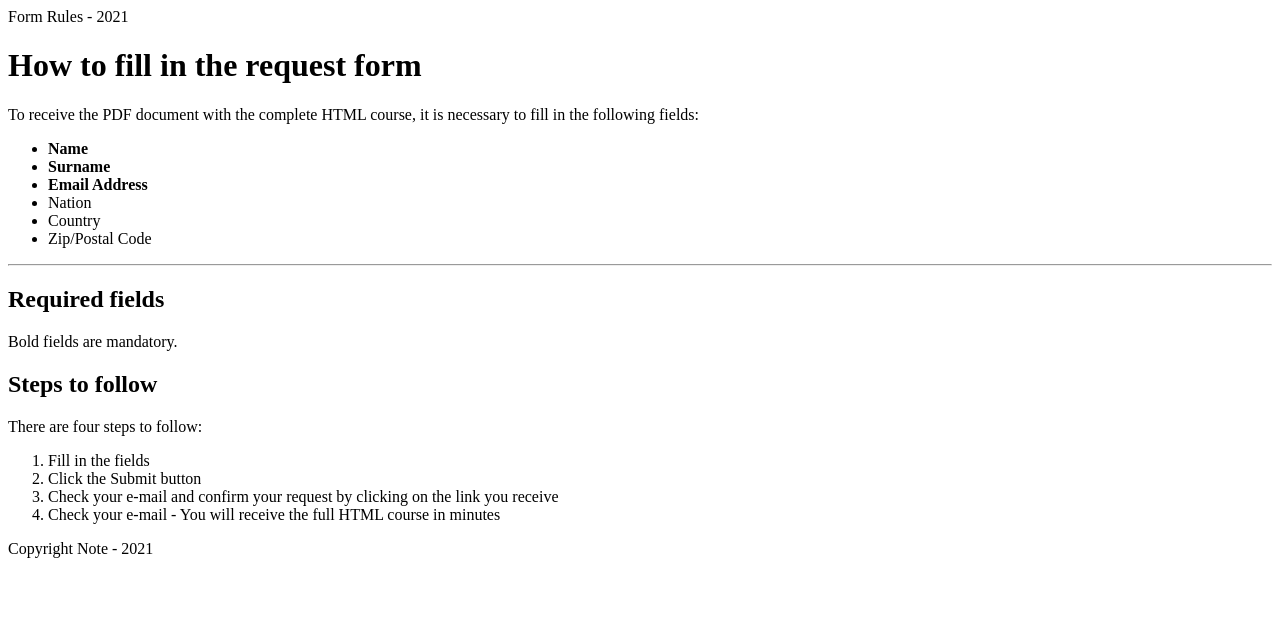
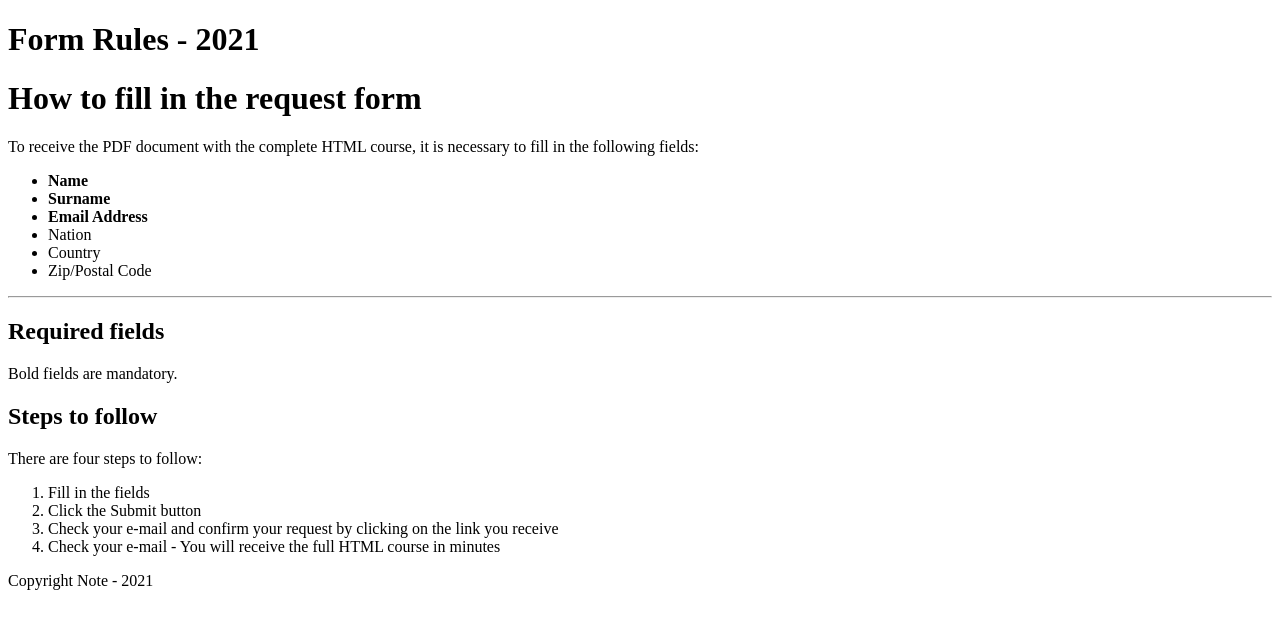
Before and after one commit to gnahumx/WEB-Fundamentals, a plain HTML site: page index.html in a window 1280 px wide. Drawn offline with Linux system fonts and the light colour scheme.

Commit message:
Ejercicio1-corrección

```diff
--- a/index.html
+++ b/index.html
@@ -5,7 +5,7 @@
     <title>Form Rules</title>
 </head>
 <body>
-    <header>Form Rules - 2021</header>
+    <header><h1>Form Rules - 2021</h1></header>
     <main>
         <div>
             <h1>How to fill in the request form</h1>
```
